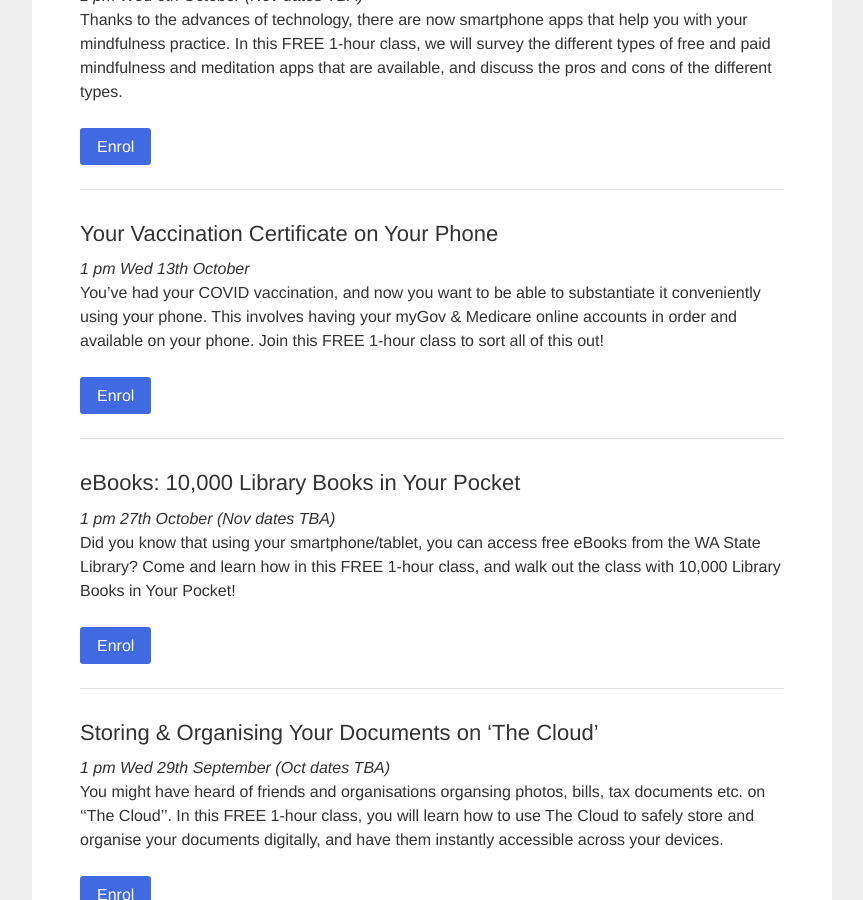
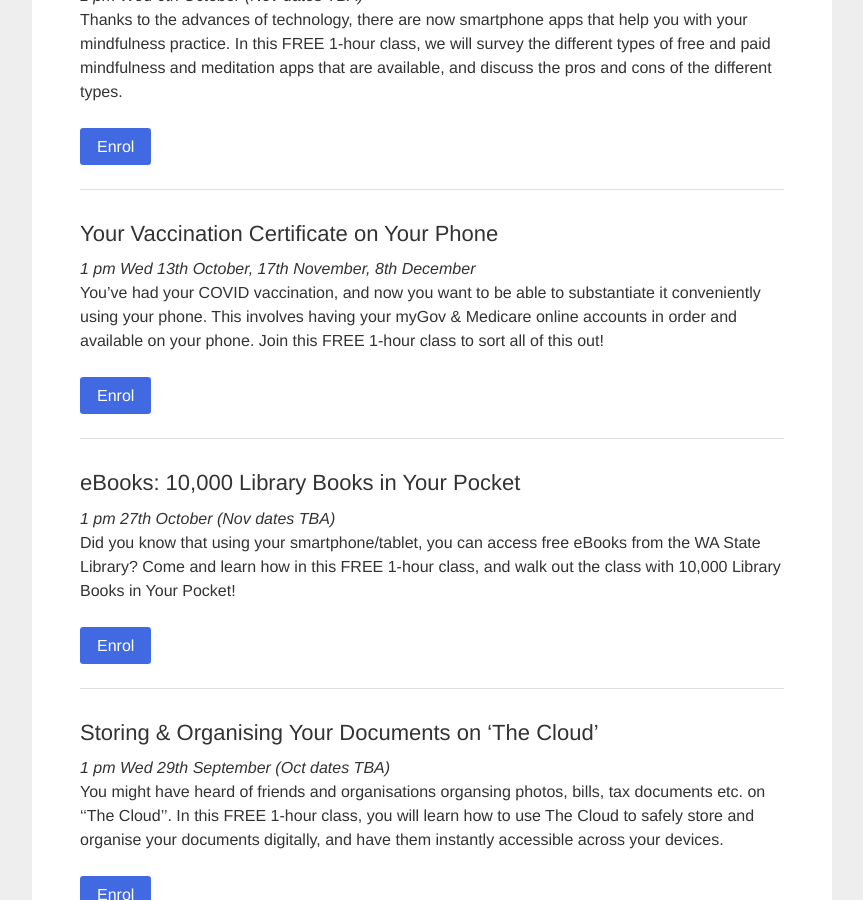
Before and after one commit to auxellbs/splconline.github.io, a Jekyll site: the page built from index.md, in a window 1280 px wide and 900 px high, scrolled down 1644 px. Shown: the whole window, without its empty margins (208-1071 px from the left). Built offline with Jekyll 4.4.1, drawn with Linux system fonts in a browser that asks for light colours.

Commit message:
Update index.md

```diff
--- a/index.md
+++ b/index.md
@@ -48,7 +48,7 @@ Thanks to the advances of technology, there are now smartphone apps that help yo
 ---
 
 ### Your Vaccination Certificate on Your Phone
-*1 pm Wed 13th October*
+*1 pm Wed 13th October, 17th November, 8th December*
 You've had your COVID vaccination, and now you want to be able to substantiate it conveniently using your phone. This involves having your myGov & Medicare online accounts in order and available on your phone. Join this FREE 1-hour class to sort all of this out!
 
 [Enrol](https://docs.google.com/forms/d/e/1FAIpQLSf1BWKNcViD4-tdzi4b4cIvrHCW6SW9B87VjcjOoB5lfhzkew/viewform?usp=sf_link){:target="_blank"}{:.btn}
```
